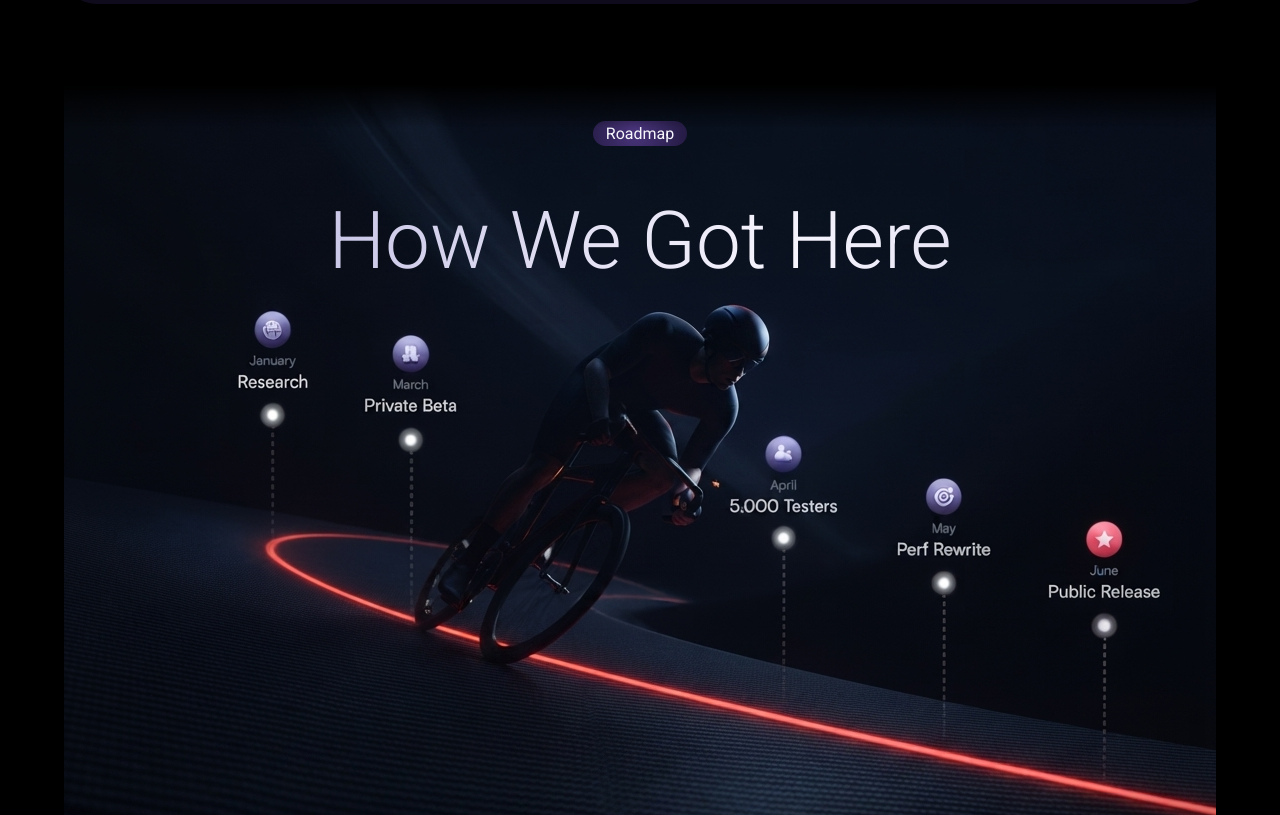
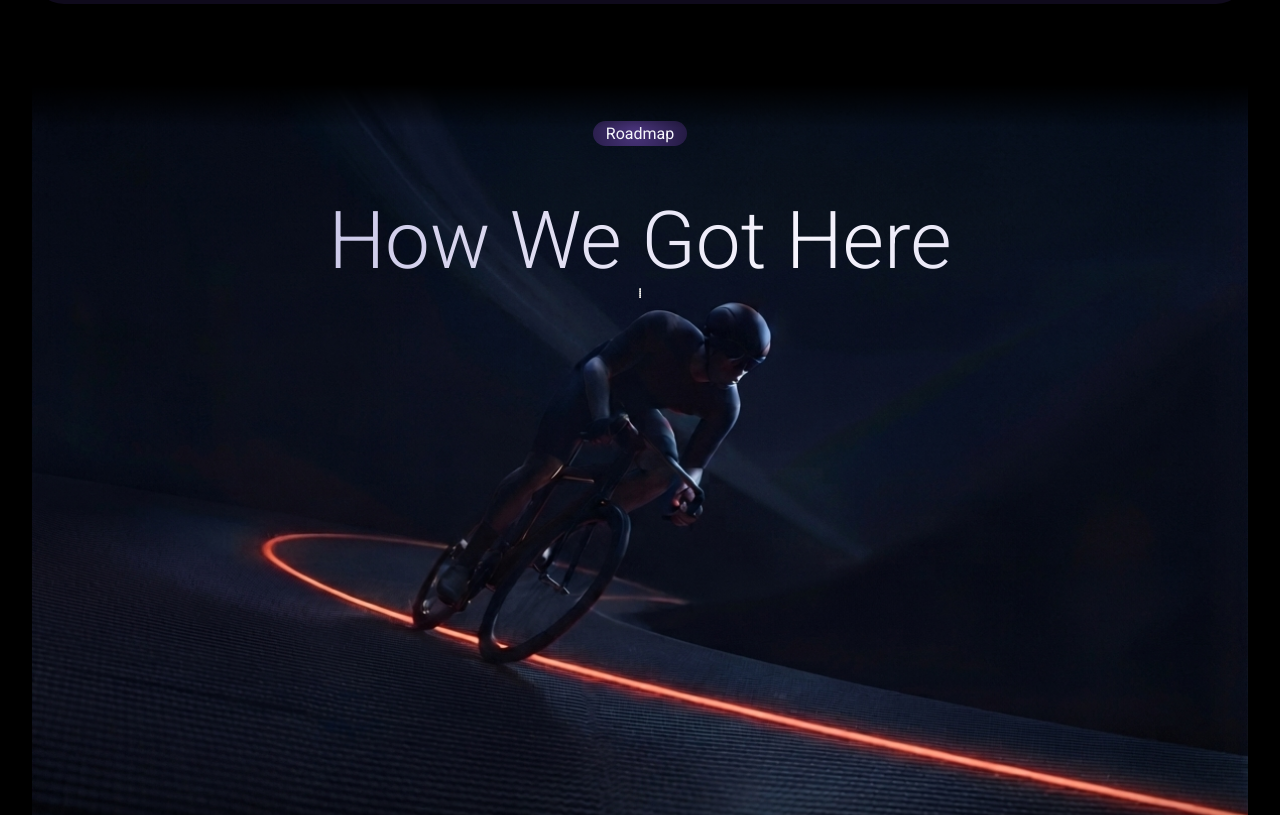
Before and after one commit to Nathaniel-saint/flow-3.0, a React (Vite) app: page / in a window 1280 px wide. Shown: the part 1881-2696 px from the top of the page. Built offline with nearby package versions, Linux system fonts and the light colour scheme; a web font is replaced by a local one.

Commit message:
before arranging timelines

```diff
--- a/src/pages/Hero.jsx
+++ b/src/pages/Hero.jsx
@@ -16,6 +16,11 @@
 import '../styles/Hero.css'
 import { HiSparkles } from "react-icons/hi2";
 import { FaArrowUp } from "react-icons/fa";
+import { TbMicroscopeFilled } from "react-icons/tb";
+import { SiOmarchy } from "react-icons/si";
+import { GrTestDesktop } from "react-icons/gr";
+import { LuCircleDot } from "react-icons/lu";
+import { IoMdMegaphone } from "react-icons/io";
 
 
 
@@ -96,6 +101,14 @@
                 <div className="roadmap-container">
                     <span className="feature-version">Roadmap</span>
                     <span className="feature-title">How We Got Here</span>
+
+                    <div className="timelines">
+                        <hr />
+                        <hr />
+                        <hr />
+                        <hr />
+                        <hr />
+                    </div>
                 </div>
                     <span className="feature-version">Changelog</span>
                     <span className="feature-title new">Everything That's New.</span>
--- a/src/styles/Hero.css
+++ b/src/styles/Hero.css
@@ -107,7 +107,7 @@
     display: flex;
     flex-direction: column;
     align-items: center;
-    padding: 2rem 4rem;
+    padding: 2rem 2rem;
     height: fit-content;
 }
 
```
Also changed, not shown: src/assets/bg.png.
